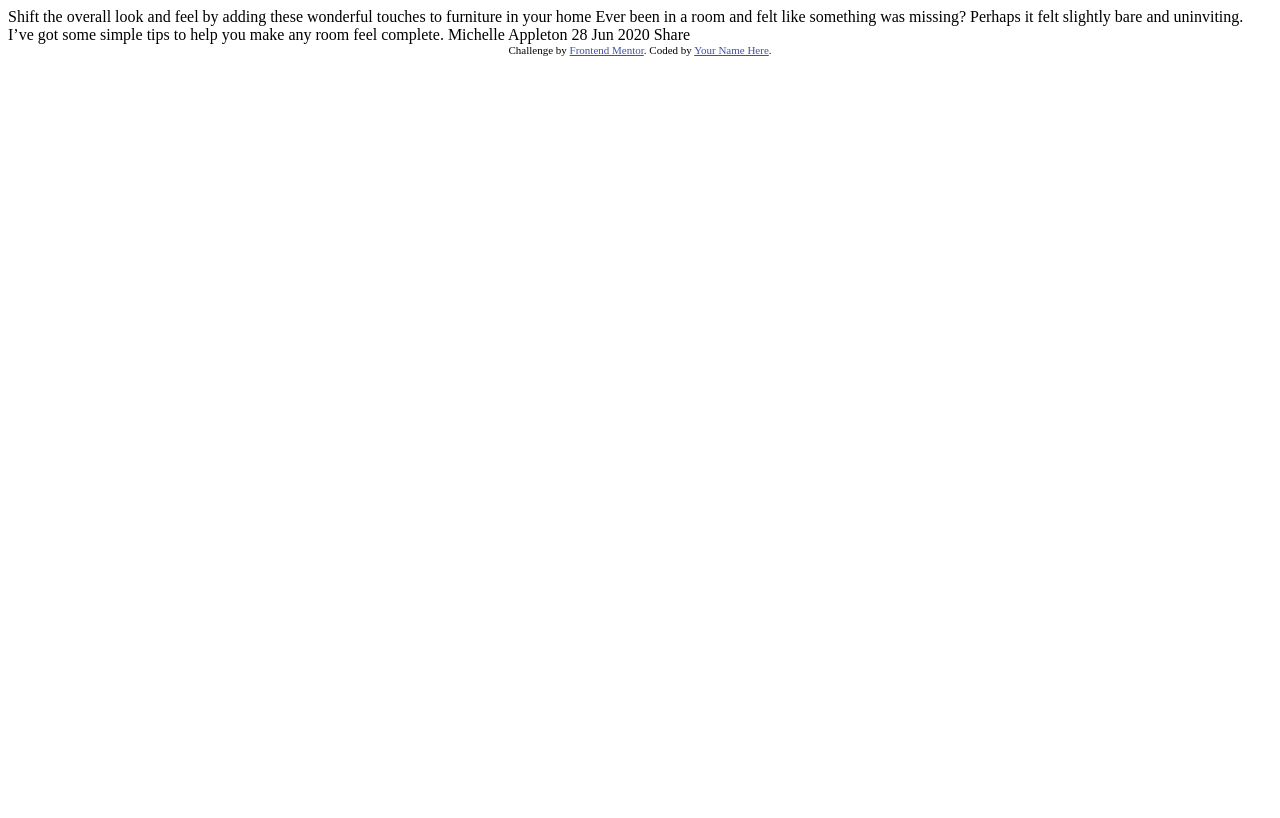
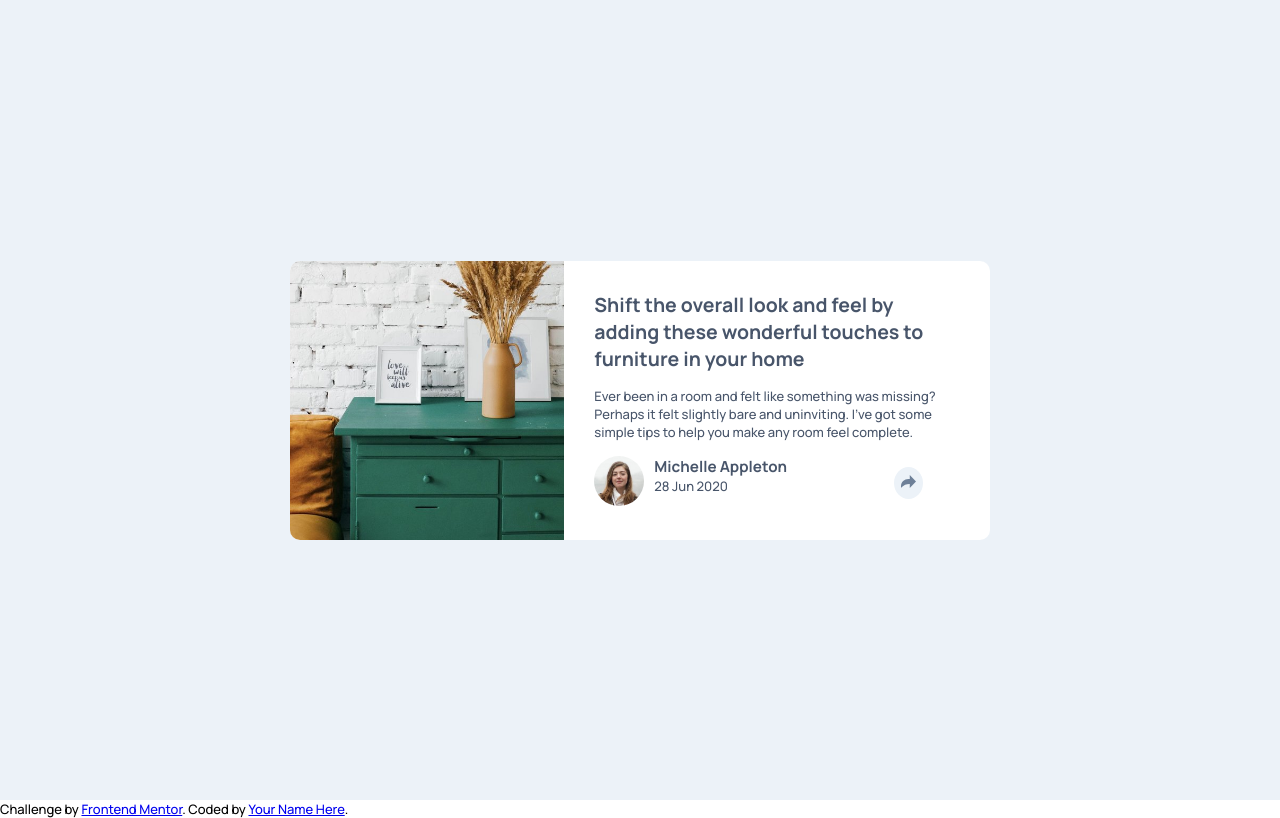
Before and after one commit to saerdyey/Article-preview-component, a plain HTML site: page index.html in a window 1280 px wide. Drawn offline with Linux system fonts and the light colour scheme.

Commit message:
:lipstick: Desktop View
Created the desktop view

```diff
--- a/index.html
+++ b/index.html
@@ -1,36 +1,77 @@
 <!DOCTYPE html>
 <html lang="en">
   <head>
-  <meta charset="UTF-8">
-  <meta name="viewport" content="width=device-width, initial-scale=1.0"> <!-- displays site properly based on user's device -->
+    <meta charset="UTF-8" />
+    <meta name="viewport" content="width=device-width, initial-scale=1.0" />
+    <!-- displays site properly based on user's device -->
 
-  <link rel="icon" type="image/png" sizes="32x32" href="./images/favicon-32x32.png">
+    <link
+      rel="icon"
+      type="image/png"
+      sizes="32x32"
+      href="./images/favicon-32x32.png"
+    />
 
     <title>Frontend Mentor | Article preview component</title>
 
-  <!-- Feel free to remove these styles or customise in your own stylesheet 👍 -->
-  <style>
-    .attribution { font-size: 11px; text-align: center; }
-    .attribution a { color: hsl(228, 45%, 44%); }
-  </style>
+    <link rel="stylesheet" href="styles/style.css" />
+    <link rel="preconnect" href="https://fonts.gstatic.com" />
+    <link
+      href="https://fonts.googleapis.com/css2?family=Manrope:wght@500;700&display=swap"
+      rel="stylesheet"
+    />
   </head>
   <body>
+    <section>
+      <article>
+        <div class="display-img">
+          <img src="images/drawers.jpg" alt="" />
+        </div>
+        <div class="article-content">
+          <h2>
+            Shift the overall look and feel by adding these wonderful touches to
+            furniture in your home
+          </h2>
+          <p>
+            <span>
+              Ever been in a room and felt like something was missing? Perhaps
+              it felt slightly bare and uninviting. I’ve got some simple tips to
+              help you make any room feel complete.
+            </span>
+          </p>
+          <div class="profile">
+            <div class="profile-img">
+              <img src="images/avatar-michelle.jpg" alt="" />
+            </div>
+            <div class="profile-details">
+              <h3>Michelle Appleton</h3>
+              <p><span>28 Jun 2020</span></p>
+            </div>
 
-  Shift the overall look and feel by adding these wonderful
-  touches to furniture in your home
-
-  Ever been in a room and felt like something was missing? Perhaps
-  it felt slightly bare and uninviting. I’ve got some simple tips
-  to help you make any room feel complete.
-
-  Michelle Appleton
-  28 Jun 2020
-
-  Share
-
+            <div class="share-icon">
+              <img src="images/icon-share.svg" alt="" />
+              <div class="pop-up">
+                <div class="pop-up-share">
+                  <p><span>SHARE</span></p>
+                </div>
+                <div class="pop-up-img">
+                  <img src="images/icon-facebook.svg" alt="" />
+                  <img src="images/icon-twitter.svg" alt="" />
+                  <img src="images/icon-pinterest.svg" alt="" />
+                </div>
+                <div class="box"></div>
+              </div>
+            </div>
+          </div>
+        </div>
+      </article>
+    </section>
     <div class="attribution">
-    Challenge by <a href="https://www.frontendmentor.io?ref=challenge" target="_blank">Frontend Mentor</a>.
-    Coded by <a href="#">Your Name Here</a>.
+      Challenge by
+      <a href="https://www.frontendmentor.io?ref=challenge" target="_blank"
+        >Frontend Mentor</a
+      >. Coded by <a href="#">Your Name Here</a>.
     </div>
   </body>
+  <script src="main.js"></script>
 </html>
--- /dev/null
+++ b/main.js
@@ -0,0 +1,10 @@
+let share = document.querySelector(".share-icon");
+let pop = document.querySelector(".pop-up");
+
+share.addEventListener("click", () => {
+  if (pop.style.display === "none") {
+    pop.style.display = "flex";
+  } else {
+    pop.style.display = "none";
+  }
+});
--- /dev/null
+++ b/styles/style.css
@@ -0,0 +1,130 @@
+:root {
+  font-size: 13px;
+  --veryDarkGrayishBlue: hsl(217, 19%, 35%);
+  --desaturatedDarkBlue: hsl(214, 17%, 51%);
+  --grayishBlue: hsl(212, 23%, 69%);
+  --lightGrayishBlue: hsl(210, 46%, 95%);
+}
+
+* {
+  margin: 0;
+  padding: 0;
+  box-sizing: border-box;
+}
+
+body {
+  font-family: "Manrope", sans-serif;
+}
+
+section {
+  height: 100vh;
+  display: flex;
+  justify-content: center;
+  align-items: center;
+  background-color: var(--lightGrayishBlue);
+}
+
+article {
+  width: 700px;
+  margin: auto;
+  display: flex;
+  background-color: #fff;
+  color: var(--veryDarkGrayishBlue);
+  border-radius: 10px;
+  /* overflow: hidden; */
+}
+
+.display-img {
+  flex: 1.5;
+  overflow: hidden;
+  position: relative;
+  border-radius: 10px 0px 0px 10px;
+  overflow: hidden;
+}
+
+.article-content {
+  flex: 2;
+  padding: 30px;
+}
+
+.article-content h2,
+.article-content p {
+  margin-bottom: 15px;
+}
+
+span {
+  font-weight: 500;
+}
+
+.display-img img {
+  width: 350px;
+  position: absolute;
+  top: 50;
+  top: 50;
+}
+
+.profile {
+  display: flex;
+  position: relative;
+}
+
+.profile-img {
+  width: 50px;
+  margin-right: 10px;
+}
+
+.profile-img img {
+  width: 100%;
+  border-radius: 50%;
+}
+
+.profile p {
+  margin: 0;
+}
+
+.share-icon {
+  align-self: center;
+  background-color: var(--lightGrayishBlue);
+  padding: 7px;
+  border-radius: 50%;
+  position: absolute;
+  transform: translateX(300px);
+  cursor: pointer;
+}
+
+.pop-up {
+  width: 200px;
+  height: 40px;
+  padding: 10px;
+  display: flex;
+  justify-content: center;
+  align-items: center;
+  background-color: var(--veryDarkGrayishBlue);
+  color: var(--lightGrayishBlue);
+  position: absolute;
+  top: 50%;
+  right: 50%;
+  transform: translate(100px, -70px);
+  border-radius: 5px;
+  justify-content: space-around;
+  display: none;
+}
+
+.pop-up-share {
+  letter-spacing: 4px;
+}
+
+.pop-up-img img {
+  margin: 5px;
+  width: 16px;
+  align-self: center;
+}
+
+.box {
+  width: 15px;
+  height: 15px;
+  background-color: var(--veryDarkGrayishBlue);
+  transform: rotate(45deg);
+  position: absolute;
+  top: 32px;
+}
```
Lines whose indentation alone changed are shown as unchanged.
